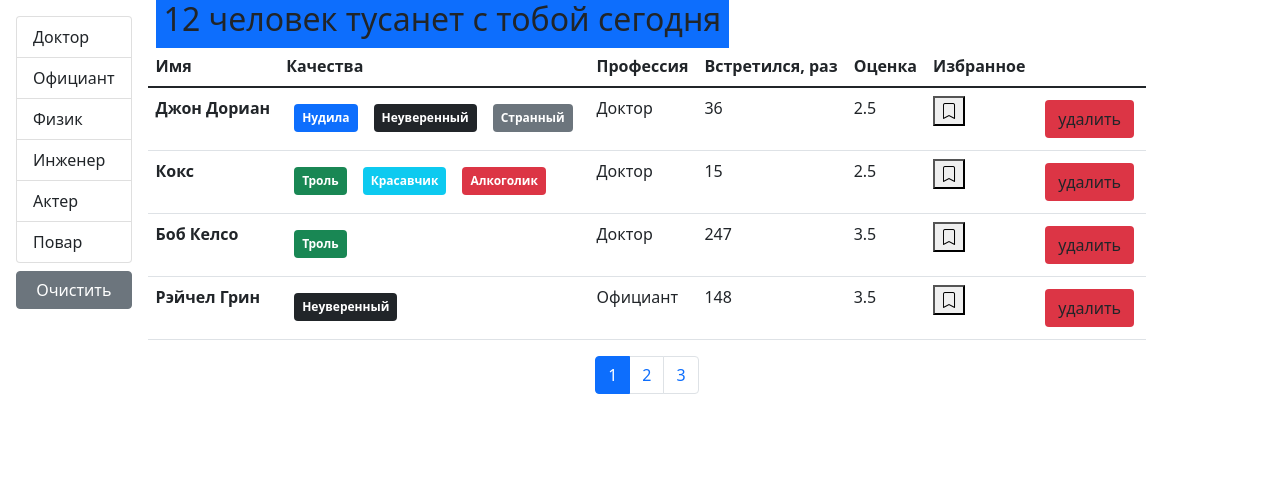
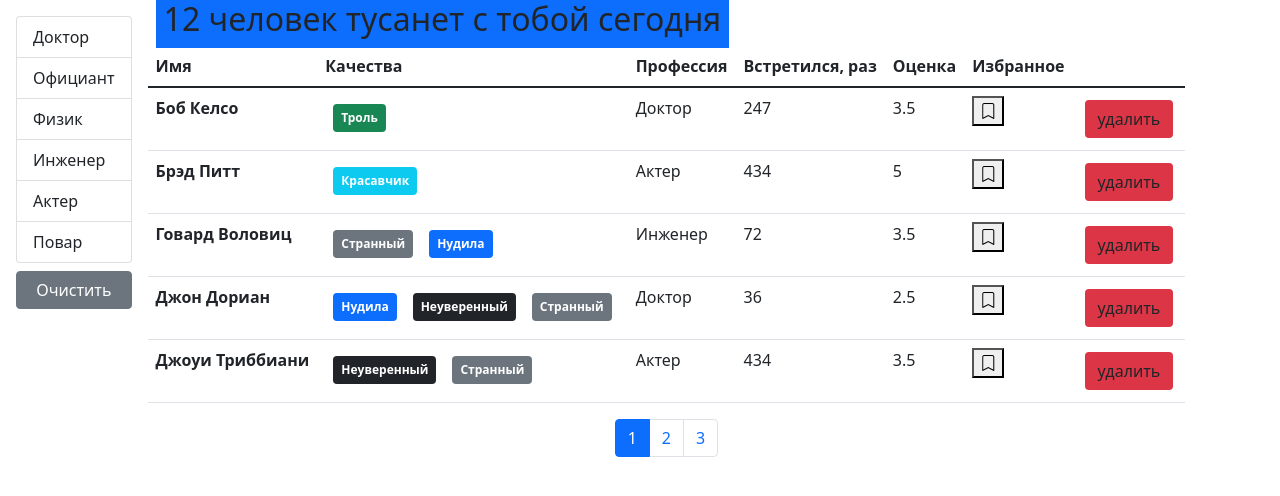
Before and after one commit to mrbushik/Post-company, a React (Create React App) app: page / in a window 1280 px wide. Shown: the top 496 px of the page. Built offline with nearby package versions, Linux system fonts and the light colour scheme.

Commit message:
spliting users table and add table header component

```diff
--- /dev/null
+++ b/src/components/tableHeader.jsx
@@ -0,0 +1,40 @@
+import React from "react";
+import PropTypes from "prop-types";
+function TableHeader({ onSort, selectedSort, columns }) {
+    const handleSort = (item) => {
+        if (selectedSort.iter === item) {
+            onSort({
+                ...selectedSort,
+                order: selectedSort.order === "asc" ? "desc" : "asc"
+            });
+        } else {
+            onSort({ iter: item, order: "asc" });
+        }
+    };
+    return (
+        <thead>
+            <tr>
+                {Object.keys(columns).map((column) => (
+                    <th
+                        key={column}
+                        onClick={
+                            columns[column].iter
+                                ? () => handleSort(columns[column].iter)
+                                : undefined
+                        }
+                        {...{ role: columns[column].iter && "button" }}
+                        scope="col"
+                    >
+                        {columns[column].name}
+                    </th>
+                ))}
+            </tr>
+        </thead>
+    );
+}
+TableHeader.propTypes = {
+    onSort: PropTypes.func.isRequired,
+    selectedSort: PropTypes.object.isRequired,
+    columns: PropTypes.object.isRequired
+};
+export default TableHeader;
--- a/src/components/users.jsx
+++ b/src/components/users.jsx
@@ -6,11 +6,13 @@
 import api from "../app/api";
 import SearchStatus from "./searchStatus";
 import UsersTable from "./usersTable";
+import _ from "lodash";
 function Users({ users: allUsers, ...rest }) {
     const [currentPage, setCurrentPage] = React.useState(1);
     const [professions, setProfessions] = React.useState();
     const [selectedProf, setSelectedProf] = React.useState();
-    const pageSize = 4;
+    const [sortBy, setSortBy] = React.useState({ iter: "name", order: "asc" });
+    const pageSize = 5;
 
     React.useEffect(() => {
         api.professions.fetchAll().then((data) => setProfessions(data));
@@ -26,6 +28,9 @@
     const handlePageChange = (pageIndex) => {
         setCurrentPage(pageIndex);
     };
+    const handleSort = (item) => {
+        setSortBy(item);
+    };
     const filteredUsers = selectedProf
         ? allUsers.filter(
               (user) =>
@@ -34,8 +39,8 @@
           )
         : allUsers;
     const count = filteredUsers.length;
-    const usersCrop = paginate(filteredUsers, currentPage, pageSize);
-
+    const sortedUsers = _.orderBy(filteredUsers, [sortBy.iter], [sortBy.order]);
+    const usersCrop = paginate(sortedUsers, currentPage, pageSize);
     const clearFilter = () => {
         setSelectedProf();
     };
@@ -58,7 +63,14 @@
             )}
             <div className="d-flex flex-column">
                 <SearchStatus count={count} />
-                {count > 0 && <UsersTable users={usersCrop} {...rest} />}
+                {count > 0 && (
+                    <UsersTable
+                        users={usersCrop}
+                        onSort={handleSort}
+                        selectedSort={sortBy}
+                        {...rest}
+                    />
+                )}
                 <div className="d-flex justify-content-center">
                     <Pagination
                         itemsCount={count}
--- a/src/components/usersTable.jsx
+++ b/src/components/usersTable.jsx
@@ -1,21 +1,25 @@
 import React from "react";
 import PropTypes from "prop-types";
 import User from "./user";
-function UsersTable({ users, ...rest }) {
+import TableHeader from "./tableHeader";
+import Qualities from "./qualitie";
+function UsersTable({ users, onSort, selectedSort, ...rest }) {
+    const columns = {
+        name: { iter: "name", name: "Имя" },
+        qualities: { name: "Качества" },
+        profession: { iter: "profession.name", name: "Профессия" },
+        completedMeetings: {
+            iter: "completedMeetings",
+            name: "Встретился, раз"
+        },
+        rate: { iter: "rate", name: "Оценка" },
+        bookmark: { iter: "bookmark", name: "Избранное" },
+        delete: {}
+    };
     return (
         <>
             <table className="table">
-                <thead>
-                    <tr>
-                        <th scope="col">Имя</th>
-                        <th scope="col">Качества</th>
-                        <th scope="col">Профессия</th>
-                        <th scope="col">Встретился, раз</th>
-                        <th scope="col">Оценка</th>
-                        <th scope="col">Избранное</th>
-                        <th />
-                    </tr>
-                </thead>
+                <TableHeader {...{ onSort, selectedSort, columns }} />
                 <tbody>
                     {users.map((user) => (
                         <User {...rest} {...user} key={user._id} />
@@ -26,7 +30,9 @@
     );
 }
 UsersTable.propTypes = {
-    users: PropTypes.array.isRequired
+    users: PropTypes.array.isRequired,
+    currentSort: PropTypes.object.isRequired,
+    handleSort: PropTypes.func.isRequired
 };
 
 export default UsersTable;
--- a/src/utils/paginate.js
+++ b/src/utils/paginate.js
@@ -1,4 +1,4 @@
 export const paginate = (items, pageNumber, pageSize) => {
     const startIndex = (pageNumber - 1) * pageSize;
-    return [...items].slice(startIndex, startIndex + 4);
+    return [...items].slice(startIndex, startIndex + pageSize);
 };
```
